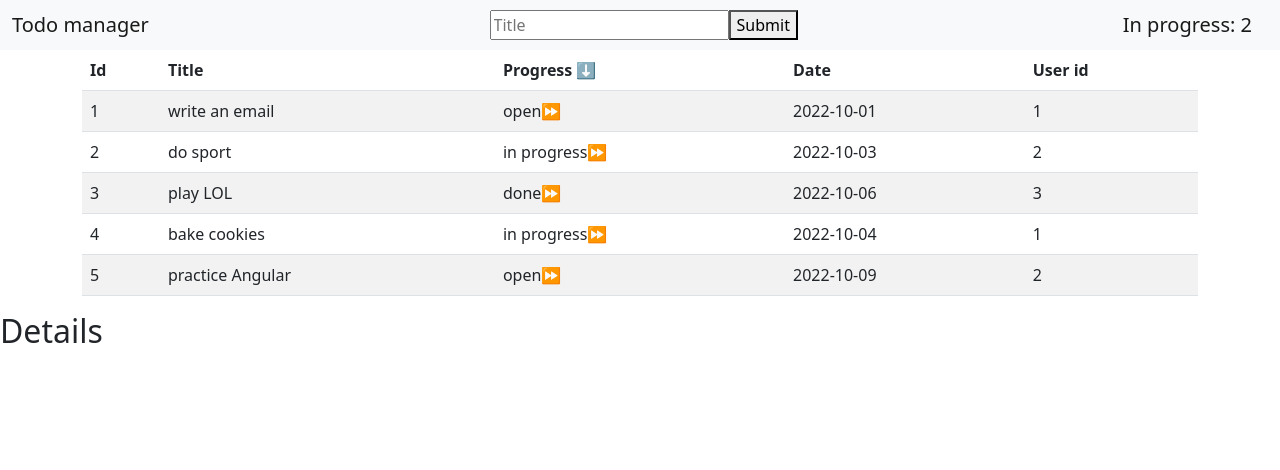
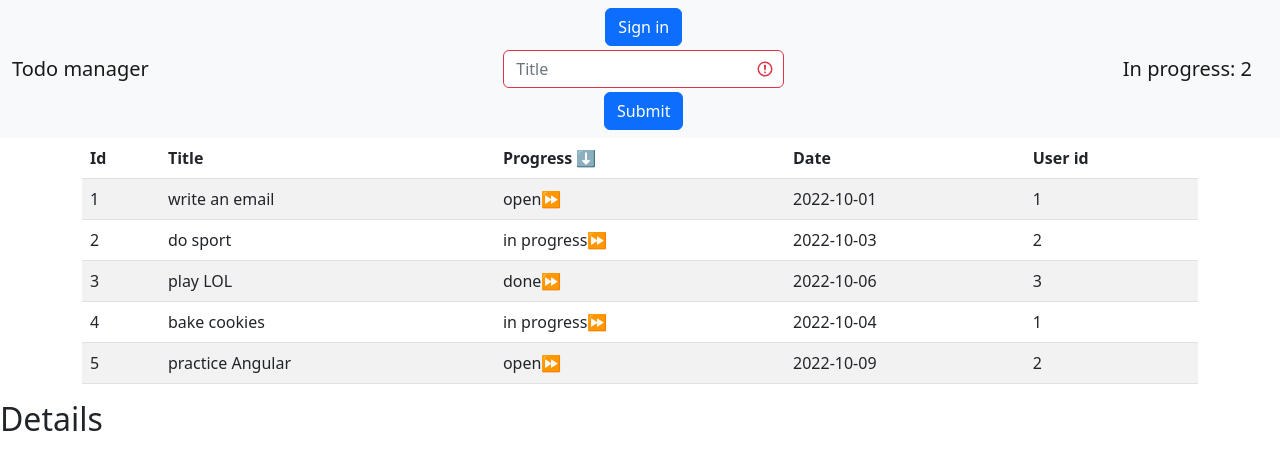
Before and after one commit to vblaskovics/AngularAkademia2022, an Angular app in the folder todo-manager/: page / in a window 1280 px wide. Shown: the top 470 px of the page. Built offline with nearby package versions, Linux system fonts and the light colour scheme.

Commit message:
extract navbar

```diff
--- a/todo-manager/src/app/app.component.html
+++ b/todo-manager/src/app/app.component.html
@@ -1,4 +1,4 @@
-
+<app-navbar></app-navbar>
 <app-todo-list (item)="passToDetails($event)"></app-todo-list>
 
 <app-todo-details [details]="details"></app-todo-details>
--- a/todo-manager/src/app/app.module.ts
+++ b/todo-manager/src/app/app.module.ts
@@ -6,13 +6,15 @@ import { TodoItemComponent } from './components/todo-item/todo-item.component';
 import { TodoListComponent } from './components/todo-list/todo-list.component';
 import { TodoDetailsComponent } from './components/todo-details/todo-details.component';
 import {  FormsModule, ReactiveFormsModule } from '@angular/forms';
+import { NavbarComponent } from './components/navbar/navbar.component';
 
 @NgModule({
   declarations: [
     AppComponent,
     TodoItemComponent,
     TodoListComponent,
-    TodoDetailsComponent
+    TodoDetailsComponent,
+    NavbarComponent
   ],
   imports: [
     BrowserModule,
--- /dev/null
+++ b/todo-manager/src/app/components/navbar/navbar.component.html
@@ -0,0 +1,33 @@
+<nav class="navbar bg-light">
+  <div class="container-fluid text-center">
+    <span class="navbar-brand mb-0 h1">Todo manager</span>
+    <form [formGroup]="myForm" (ngSubmit)="onSubmit()">
+      <button class="btn btn-primary mb-1" type="sign in" (click)="onSignIn()">Sign in</button>
+    <input
+    id="titleInput"
+    name="titleInput"
+    type="text"
+    class="form-control is-invalid mb-1"
+    placeholder="Title"
+    formControlName="title">
+    <button class="btn btn-primary" type="submit">Submit</button>
+    <div *ngIf="submitted && form['title'].errors">
+      <div class="text-danger" *ngIf="form['title'].errors['required']">
+        Title is required!*
+      </div>
+    </div>
+
+    <small class="text-danger" *ngIf="todoTitle.hasError('minlength')">
+      Title must be at least 4 character!
+    </small>
+
+    <small class="text-danger" *ngIf="todoTitle.hasError('maxlength')">
+      Title must be maximum 15 character!
+    </small>
+
+  </form>
+
+    <span class="navbar-brand mb-0 h1">In progress: {{countInProgressTodos()}}</span>
+
+  </div>
+</nav>
--- /dev/null
+++ b/todo-manager/src/app/components/navbar/navbar.component.ts
@@ -0,0 +1,70 @@
+import { Component, OnInit } from '@angular/core';
+import { FormBuilder, FormControl, FormGroup, Validators } from '@angular/forms';
+import { todos } from 'src/app/mock/todo-mock';
+import { Progress } from 'src/app/users-model/progress-enum';
+import { Todo } from 'src/app/users-model/todo';
+
+@Component({
+  selector: 'app-navbar',
+  templateUrl: './navbar.component.html',
+  styleUrls: ['./navbar.component.css']
+})
+export class NavbarComponent implements OnInit {
+  myForm: FormGroup;
+  submitted: boolean = false;
+  todos = todos;
+
+  constructor(fb: FormBuilder) {
+    this.myForm = fb.group({
+      title: ['', [Validators.required, Validators.minLength(4), Validators.maxLength(15)]],
+    })
+  }
+
+  ngOnInit(): void {
+  }
+
+  countInProgressTodos(): number {
+    let count = 0;
+    this.todos.forEach((current: Todo) => {
+      if (current.progress == Progress.IN_PROGRESS) {
+        count++;
+      }
+    });
+    return count;
+  }
+
+  onSubmit():void {
+    let newTodo = {
+      title: this.myForm.value['title'],
+      id: todos.length+1,
+      progress: Progress.OPEN,
+      description: 'sleep',
+      date: '2022-10-18',
+      userId: 2,
+      subTodoIds: [1, 2],
+    }
+      this.todos.push(newTodo);
+    }
+
+    isValid(): void {
+      this.submitted = true;
+      if(this.myForm.invalid) {
+        return;
+      }
+      console.log(this.myForm.value['title']);
+    }
+
+
+    get form() {
+      return this.myForm.controls;
+    }
+
+    get todoTitle(): FormControl {
+      return this.myForm.get('title') as FormControl;
+    }
+
+    onSignIn(): void {
+      this.todos.splice
+    }
+
+}
--- a/todo-manager/src/app/components/todo-list/todo-list.component.html
+++ b/todo-manager/src/app/components/todo-list/todo-list.component.html
@@ -1,19 +1,3 @@
-<nav class="navbar bg-light">
-  <div class="container-fluid">
-    <span class="navbar-brand mb-0 h1">Todo manager</span>
-    <form [formGroup]="myForm" (ngSubmit)="onSubmit()">
-    <input
-    id="titleInput"
-    name="titleInput"
-    type="text"
-    placeholder="Title"
-    formControlName="title">
-    <button btn btn-primary type="submit">Submit</button>
-  </form>
-    <span class="navbar-brand mb-0 h1">In progress: {{countInProgressTodos()}}</span>
-
-  </div>
-</nav>
 
 <div class="container">
   <div class="row">
--- a/todo-manager/src/app/components/todo-list/todo-list.component.ts
+++ b/todo-manager/src/app/components/todo-list/todo-list.component.ts
@@ -1,5 +1,5 @@
 import { Component, EventEmitter, OnInit, Output } from '@angular/core';
-import { FormBuilder, FormGroup, Validators } from '@angular/forms';
+import { FormControl} from '@angular/forms';
 import { todos } from 'src/app/mock/todo-mock';
 import { Progress } from 'src/app/users-model/progress-enum';
 import { Todo } from 'src/app/users-model/todo';
@@ -13,28 +13,16 @@ export class TodoListComponent implements OnInit {
   @Output() item: EventEmitter<Todo> = new EventEmitter();
   todos = todos;
   isAscending = false;
-  myForm: FormGroup;
 
-  constructor(fb: FormBuilder) {
-    this.myForm = fb.group({
-      title: ['', Validators.required]
-    })
+
+  constructor() {
+
   }
 
   ngOnInit(): void {}
 
   showTodoDetails(todo: Todo) {
     this.item.emit(todo);
-  }
-
-  countInProgressTodos(): number {
-    let count = 0;
-    this.todos.forEach((current: Todo) => {
-      if (current.progress == Progress.IN_PROGRESS) {
-        count++;
-      }
-    });
-    return count;
   }
 
   sortProgress() {
@@ -50,16 +38,4 @@ export class TodoListComponent implements OnInit {
     this.isAscending = !this.isAscending;
   }
 
-  onSubmit():void {
-  let newTodo = {
-    title: this.myForm.value['title'],
-    id: todos.length+1,
-    progress: Progress.OPEN,
-    description: 'sleep',
-    date: '2022-10-18',
-    userId: 2,
-    subTodoIds: [1, 2],
-  }
-    this.todos.push(newTodo);
-  }
 }
```
Also changed, not shown: todo-manager/src/app/components/navbar/navbar.component.css (added), 1 other file (tests, documents, lock files or other folders).
